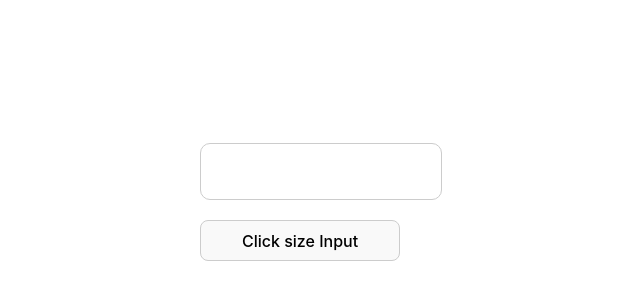
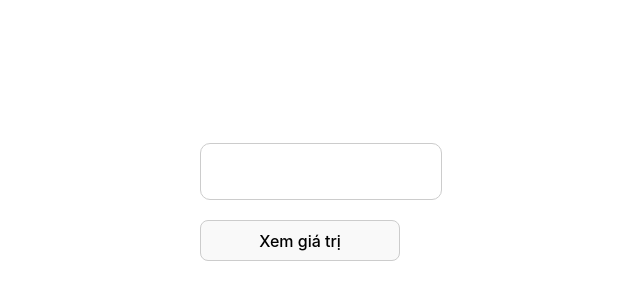
Before and after one commit to blackjack-ttp/Lesson-UseRef, a React (Vite) app: page / in a window 1280 px wide. Shown: the part 198-498 px from the top of the page, without its empty margins (319-959 px from the left). Built offline with nearby package versions, Linux system fonts and the light colour scheme.

Commit message:
#5 add lesson 5: ExampleComponent

```diff
--- a/src/App.jsx
+++ b/src/App.jsx
@@ -4,7 +4,8 @@ import './App.scss';
 // import AutoCount from './pages/learn_1';
 // import Increase from './pages/learn_2';
 // import InputFocus from './pages/learn_3';
-import SizeButton from './pages/learn_4';
+// import SizeButton from './pages/learn_4';
+import ExampleComponent from './pages/learn_5';
 
 function App() {
   return (
@@ -12,7 +13,8 @@ function App() {
       {/* <AutoCount /> */}
       {/* <Increase /> */}
       {/* <InputFocus /> */}
-      <SizeButton />
+      {/* <SizeButton /> */}
+      <ExampleComponent />
     </>
   );
 }
--- /dev/null
+++ b/src/pages/learn_5/index.jsx
@@ -0,0 +1,26 @@
+// * LIB
+import { useRef, useState } from 'react';
+
+// * SCSS
+import '@/styles/learn_5/style.scss';
+
+function ExampleComponent() {
+  const inputRef = useRef(null);
+  const [inputValue, setInputValue] = useState('');
+  const handleButtonClick = () => {
+    alert(`Giá trị nhập: ${inputRef.current.value}`);
+  };
+  const handleInputChange = () => {
+    setInputValue(inputRef.current.value);
+  };
+  return (
+    <>
+      <div className="ExampleComponent-wrap">
+        <input type="text" ref={inputRef} onChange={handleInputChange} value={inputValue} />
+        <button onClick={handleButtonClick}>Xem giá trị</button>
+      </div>
+    </>
+  );
+}
+
+export default ExampleComponent;
--- /dev/null
+++ b/src/styles/learn_5/style.scss
@@ -0,0 +1,19 @@
+.ExampleComponent-wrap {
+    display: flex;
+    flex-direction: column;
+    text-align: center;
+    justify-content: center;
+
+    input {
+        width: 200px;
+        margin-bottom: 20px;
+        padding: 20px;
+        border-radius: 10px;
+        border: 1px solid #ccc;
+    }
+
+    button {
+        width: 200px;
+        border: 1px solid #ccc;
+    }
+}
```
